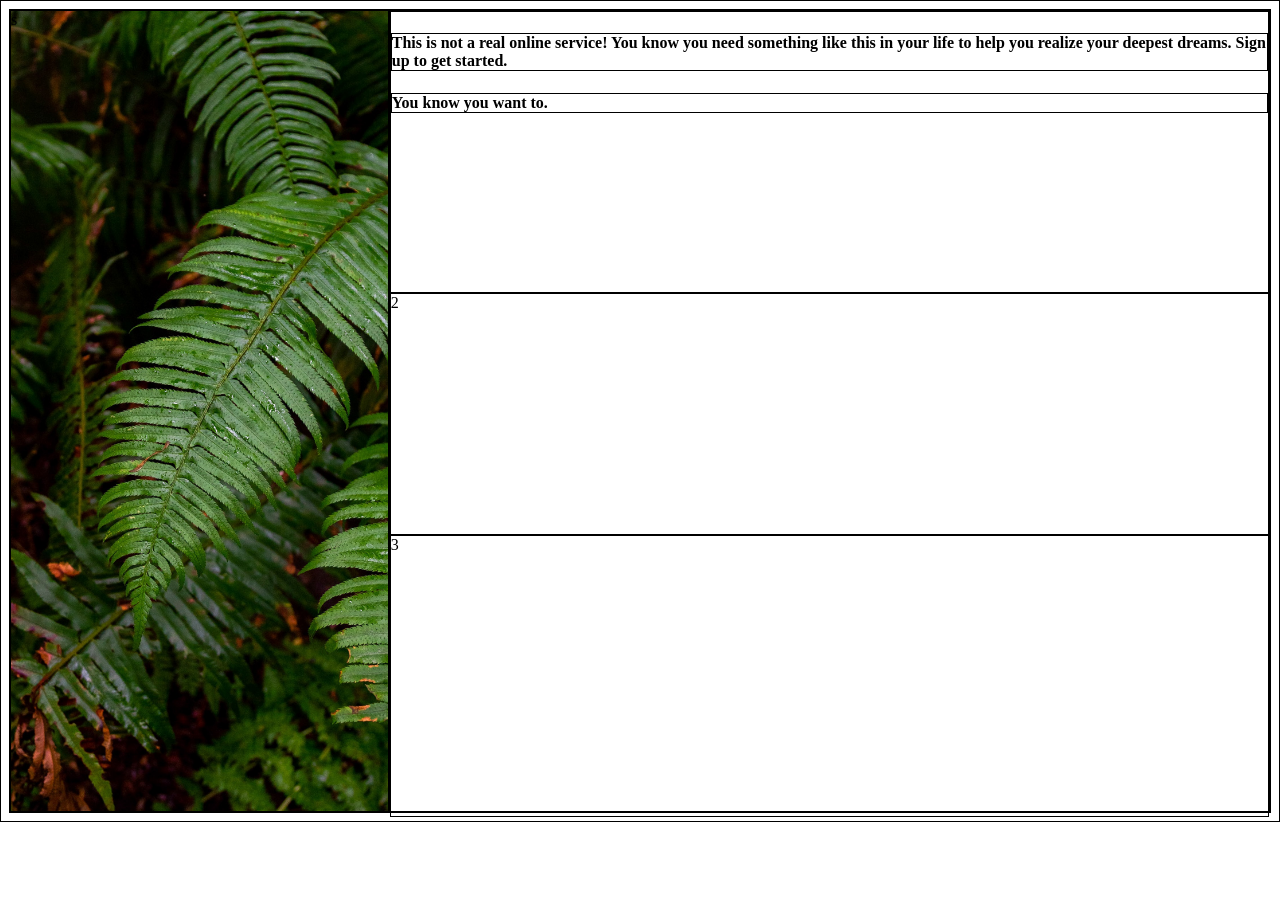
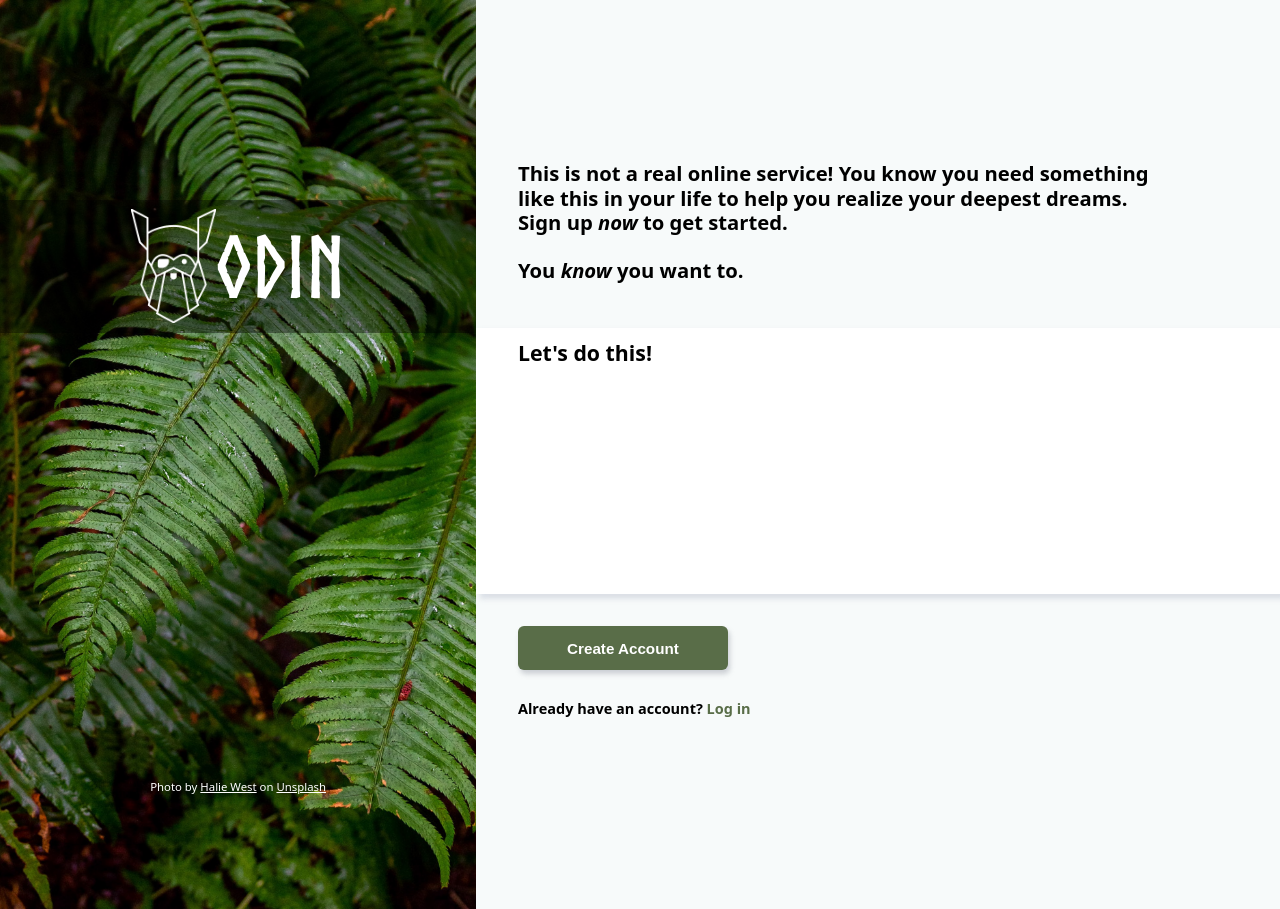
Before and after one commit to tobisima/Sign-up-Form, a plain HTML site: page index.html in a window 1280 px wide. Before the commit the page ends 822 px from the top, so only its background shows below. Drawn offline with Linux system fonts and the light colour scheme.

Commit message:
Complete html and css except the form section

```diff
--- a/index.html
+++ b/index.html
@@ -8,18 +8,37 @@
     <link rel="stylesheet" href="style.css">
 </head>
 <body>
-  <aside>s</aside>
-  <div>
+  <aside>
+    <div>
+      <img src="odin-lined.png" alt="The Odin Logo" height="508" width="380">
+      <h1>odin</h1>
+    </div>
+
+    <h6>
+      Photo by <a href="https://unsplash.com/@haliewestphoto?utm_content=creditCopyText&utm_medium=referral&utm_source=unsplash">
+      Halie West</a> on <a href=
+      "https://unsplash.com/photos/green-leaf-plant-in-close-up-photography-25xggax4bSA?utm_content=creditCopyText&utm_medium=referral&utm_source=unsplash">
+      Unsplash</a>
+    </h6>
+  </aside>
+
+  <main>
     <section>
-      <h4>This is not a real online service! You know you need something
-        like this in your life to help you realize your deepest dreams.
-        Sign up to get started.
-      </h4>
-      <h4>You know you want to.</h4>
+      <h2>This is not a real online service! You know you need something<br>
+          like this in your life to help you realize your deepest dreams.<br>
+          Sign up <em>now</em> to get started.</h2>
+      <h2>You <em>know</em> you want to.</h2>
     </section>
-    <form>2</form>
-    <section>3</section>
-  </div>
 
+    <form>
+      <h2>Let's do this!</h2>
+
+    </form>
+
+    <section>
+      <button>Create Account</button>
+      <h4>Already have an account?<a href=""> Log in</a></h4>
+    </section>
+  </main>
 </body>
 </html>
--- a/style.css
+++ b/style.css
@@ -1,28 +1,119 @@
-* {
-    border: 1px solid;
+@font-face {
+  font-family: Norse-Bold;
+  src: url(Norse-Bold.otf);
+}
+
+html {
+  box-sizing: border-box;
+  height:71vw;
+  font-size: 1.11vw;
+  font-family: ui-sans-serif,system-ui,-apple-system,BlinkMacSystemFont,Segoe UI,Roboto,Helvetica Neue,Arial,Noto Sans,sans-serif,Apple Color Emoji,Segoe UI Emoji,Segoe UI Symbol,Noto Color Emoji;
+}
+
+*, *:before, *:after {
+  box-sizing: inherit;
 }
 
 body {
-    display: flex;
-    align-items: flex-end;
+  height: 100%;
+  display: flex;
+  margin: auto;
 }
 
 aside {
-   height: 100vh;
-   width: 30vw;
-   background:url(halie-west-unsplash.jpg);
-   background-size:cover;
+  display: flex;
+  flex-direction: column;
+  color: white;
+  height: 100%;
+  width:37.2%;
+  background: url(halie-west-unsplash.jpg) center/cover;
 }
 
-div {
-    height: 100vh;
-    width: 70vw;
+div {  /* ODIN logo background */
+  display: flex;
+  background-color:rgba(0, 0, 0, 0.4);
+  height: 14.6%;
+  margin-top: 42%;
+  align-items: center;
+  justify-content: center;
 }
 
-section {
-    height: 35vh;
+img {  /*ODIN logo*/
+  height: 86%;
+  width: auto;
+}
+
+h1 {  /*ODIN logo text*/
+  font: 6rem Norse-Bold;
+}
+
+h6 {  /*footer in the aside block*/
+  position: sticky;
+  bottom: 6px;
+  font-size: 0.8rem;
+  font-weight: normal;
+  align-self: center;
+  margin: auto auto 8px;
+}
+
+a {  /*links in the footer*/
+  color: white;
+}
+
+main {
+  background-color:rgba(204, 223, 223, 0.156);
+  height: 100%;
+  width: 62.8%;
+}
+
+section:first-child {  /*upper section in the main block*/
+  display: flex;
+  flex-direction: column;
+  justify-content: flex-end;
+  height: 36.1%;
+  line-height: 1.2;
+  padding-bottom: 29px;
+  font-size: 0.95rem;
+}
+
+h2:nth-child(2) {  /*second heading in the first section*/
+  margin-top: 7px;
 }
 
 form {
-    height: 30vh;
+  background-color: white;
+  height: 29.3%;
+  padding-top: 1px;
+  box-shadow: 5px 4px 5px 1px rgba(213, 218, 226, 0.8);
 }
+
+form h2 {  /*heading in the form*/
+  margin-top: 9px;
+}
+
+h2, h4, button {
+  margin-left: 5.2%;
+}
+
+button {
+  font-size: 1.07rem;
+  font-weight: bold;
+  color: white;
+  background-color: #596D48;
+  width: 16.4vw;
+  height: 3.4vw;
+  margin: 4% auto 10px 5.2%;
+  border: none;
+  border-radius: 6px;
+  box-shadow: 2px 4px 5px 0px rgba(193, 196, 202, 0.8);
+}
+
+h4 {
+  font-size: 1.02rem;  /*"Already have an account?"*/
+}
+
+section a {  /*"Log in" link*/
+  text-decoration: none;
+  color: #596D48;
+  font-weight: bold;
+}
```
